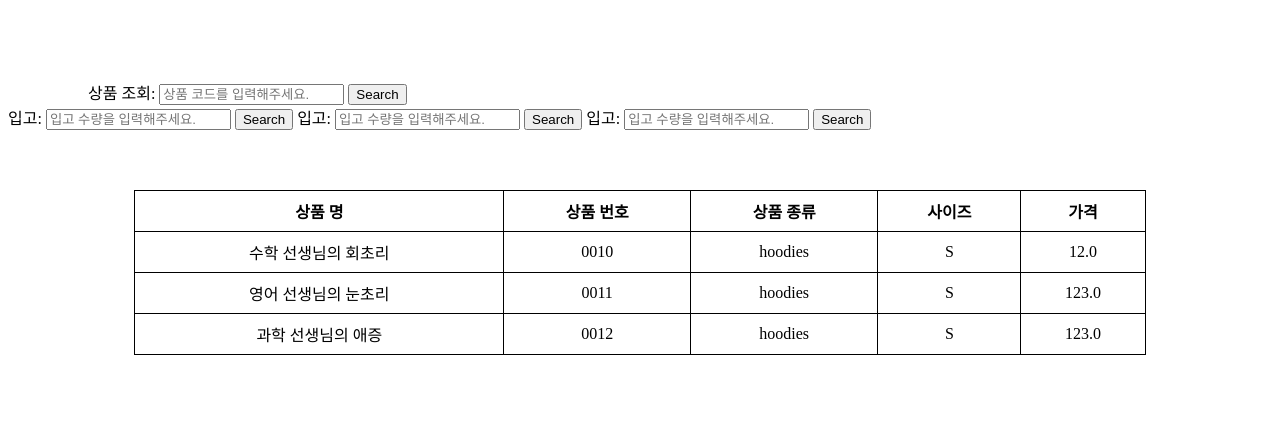
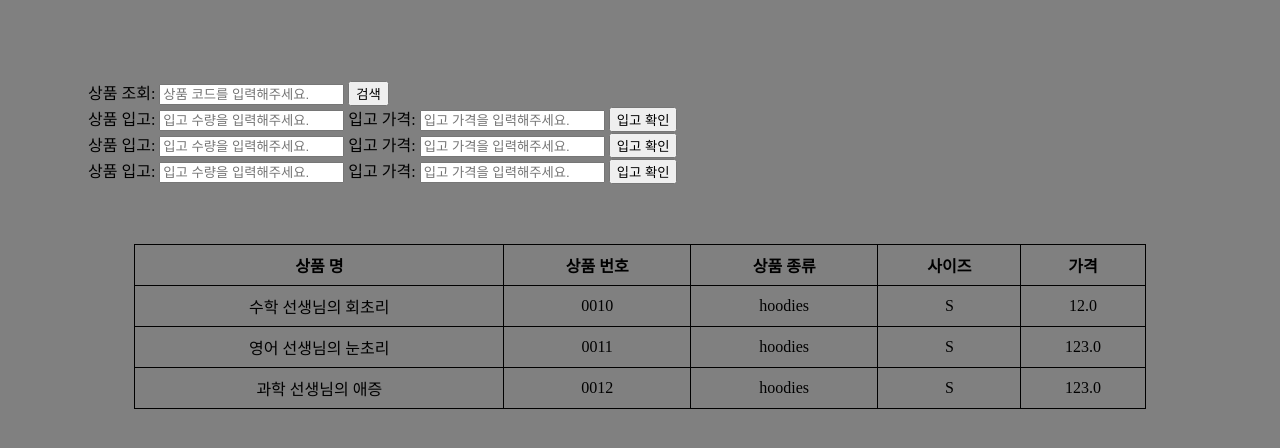
Before and after one commit to sungsu05/Django_Project, a Django app: template templates/inbound/inbound.html in a window 1280 px wide. Shown: the top 448 px of the page. Run offline with Django 4.2, Linux system fonts and the light colour scheme; the template is opened without the code that fills it: values that come from a table or form of the project are taken from there, others are empty; data comes from the database, SQL or seed files in the repository; both versions use the stored data as it was after the commit.

Commit message:
create inbound-history

```diff
--- a/inbound/models.py
+++ b/inbound/models.py
@@ -9,3 +9,4 @@ class Inbound(models.Model):
     product = models.ForeignKey(Product,on_delete=models.CASCADE)
     inbound_quantity = models.PositiveIntegerField()
     created_at = models.DateTimeField(auto_now_add=True)
+    inbound_price = models.PositiveIntegerField()
--- a/inbound/urls.py
+++ b/inbound/urls.py
@@ -4,5 +4,6 @@ from . import views
 urlpatterns = [
     path('inbound/', views.inbound_create, name='inbound'),
     path('product-code-search/', views.search, name='inbound'),
+    path('inbound-history/',views.inbound_history,name='inbound-history')
 
 ]
--- a/templates/inbound/inbound.html
+++ b/templates/inbound/inbound.html
@@ -4,6 +4,10 @@
     <title>제품 등록</title>
 </head>
 <style>
+    body {
+        background-color: gray;
+    }
+
     table {
         width: 80%;
         margin: 0 auto;
@@ -22,18 +26,27 @@
     <div style="margin-top: 80px; margin-left: 80px">
         <label for="product-code">상품 조회:</label>
         <input type="text" id="product-code" name="product-code" placeholder="상품 코드를 입력해주세요.">
-        <input type="submit" value="Search">
+        <input type="submit" value="검색">
     </div>
 </form>
+{% for item in product %}
+    <form method="POST" action="/inbound-history/">
 
-<form method="POST">
-    {% for item in product %}
         {% csrf_token %}
-        <label for="input-inbound">입고:</label>
-        <input type="text" id="input-inbound" name="input-inbound" placeholder="입고 수량을 입력해주세요.">
-        <input type="submit" value="Search">
-    {% endfor %}
-</form>
+        <div style="margin-left: 80px">
+            <input type="hidden" name = "product-code", value = "{{ item.code }}">
+
+            <label for="input-quantity">상품 입고:</label>
+            <input type="text" id="inbound_quantity" name="inbound_quantity" placeholder="입고 수량을 입력해주세요.">
+
+            <label for="input-price">입고 가격:</label>
+            <input type="text" id="inbound_price" name="inbound_price" placeholder="입고 가격을 입력해주세요.">
+
+            <input type="submit" value="입고 확인">
+        </div>
+
+    </form>
+{% endfor %}
 {% if error %}
     <div style="background-color: tan; color: white; width: 300px; margin-left: 80px;">
         {{ error }}
```
Also changed, not shown: inbound/views.py (+10 -1 lines), db.sqlite3, inbound/migrations/0001_initial.py (added).
